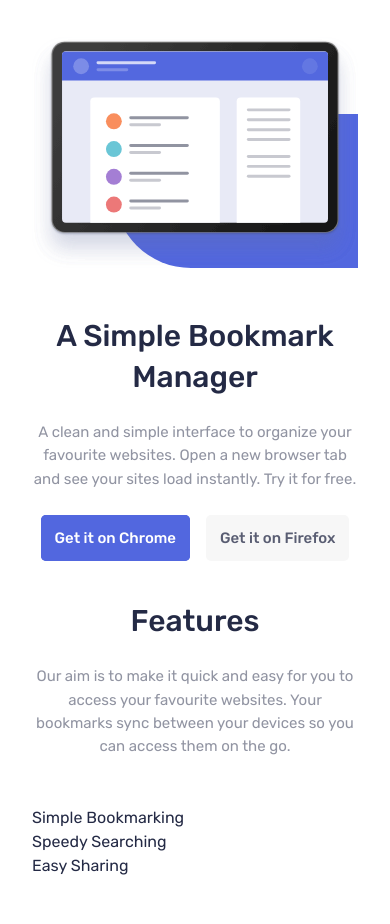
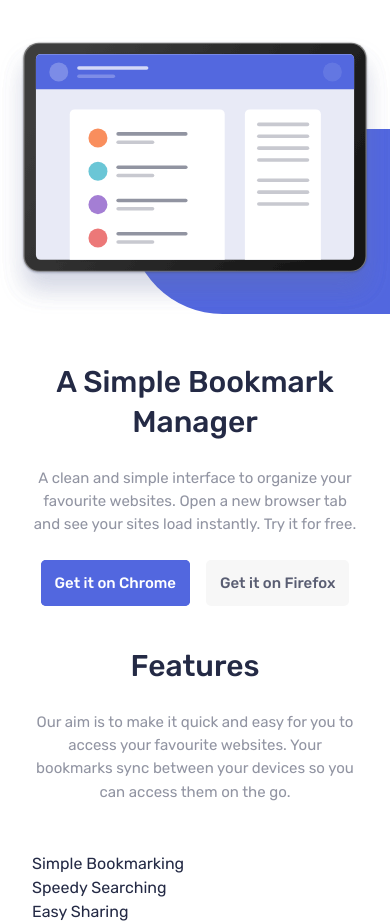
Before and after one commit to mihai3636/2026--bookmark-landing-page, a website: page index.html in a window 390 px wide. Shown: the part 68-992 px from the top of the page. Before the commit the page ends 946 px from the top, so only its background shows below. Drawn offline with Linux system fonts and the light colour scheme; files whose address does not match are found by name.

Commit message:
Fix hero image

```diff
--- a/index.html
+++ b/index.html
@@ -141,13 +141,13 @@
         </div>
       </div>
     </header>
-    <section class="hero px-4 md:px-6 lg:px-8 mt-5 md:mt-9 lg:mt-[140px]">
+    <section class="hero mt-5 md:mt-9 lg:mt-[140px] relative">
       <div
-        class="container mx-auto grid gap-y-6 md:gap-y-9 lg:grid-cols-2 lg:gap-x-9 xl:gap-x-10 lg:items-center lg:justify-items-end"
+        class="lg:container lg:mx-auto lg:px-8 grid gap-y-6 md:gap-y-9 lg:grid-cols-2 lg:gap-x-9 xl:gap-x-10 lg:items-center lg:justify-items-end 2xl:relative"
       >
-        <div class="lg:col-2 lg:row-1 relative">
+        <div class="lg:col-2 lg:row-1 relative lg:static">
           <div
-            class="absolute bg-primary bottom-0 top-4/12 right-0 left-3/12 rounded-l-[316px]"
+            class="absolute bg-primary bottom-0 top-4/12 right-0 left-4/12 lg:left-8/12 rounded-l-[316px]"
           ></div>
           <img
             class="mx-auto lg:mx-0 relative md:-translate-x-4"
@@ -155,8 +155,9 @@
             alt="Desktop app with generic app"
           />
         </div>
+
         <div
-          class="flex flex-col gap-3 text-center lg:text-start lg:col-1 lg:row-1"
+          class="px-4 md:px-6 lg:px-0 container lg:max-w-none mx-auto lg:mx-0 flex flex-col gap-3 text-center lg:text-start lg:col-1 lg:row-1"
         >
           <h1 class="tp-1-mobile md:tp-1">A Simple Bookmark Manager</h1>
           <p class="tp-2-regular-mobile md:tp-4 text-primary-shade-50">
@@ -179,8 +180,10 @@
         </div>
       </div>
     </section>
-    <section class="features px-4 md:px-6 lg:px-8 mt-5 md:mt-9 lg:mt-[140px]">
-      <div class="container mx-auto space-y-6 md:space-y-9">
+    <section class="features mt-5 md:mt-9 lg:mt-[140px]">
+      <div
+        class="container mx-auto px-4 md:px-6 lg:px-8 space-y-6 md:space-y-9"
+      >
         <div class="description flex flex-col gap-3 text-center">
           <h2 class="tp-1-mobile md:tp-1">Features</h2>
           <p class="tp-2-regular-mobile md:tp-4 text-primary-shade-50">
```
Also changed, not shown: css/output.css.
